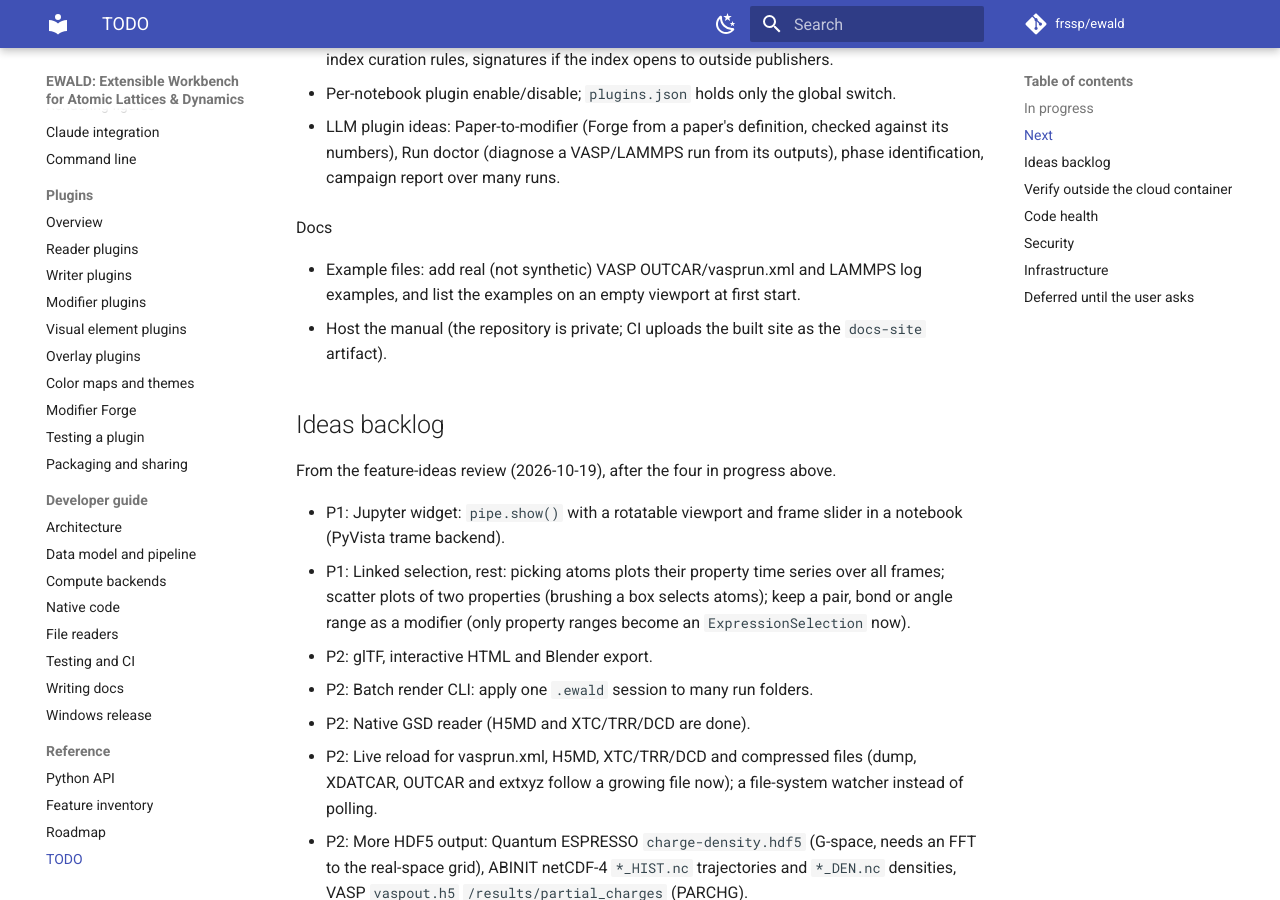
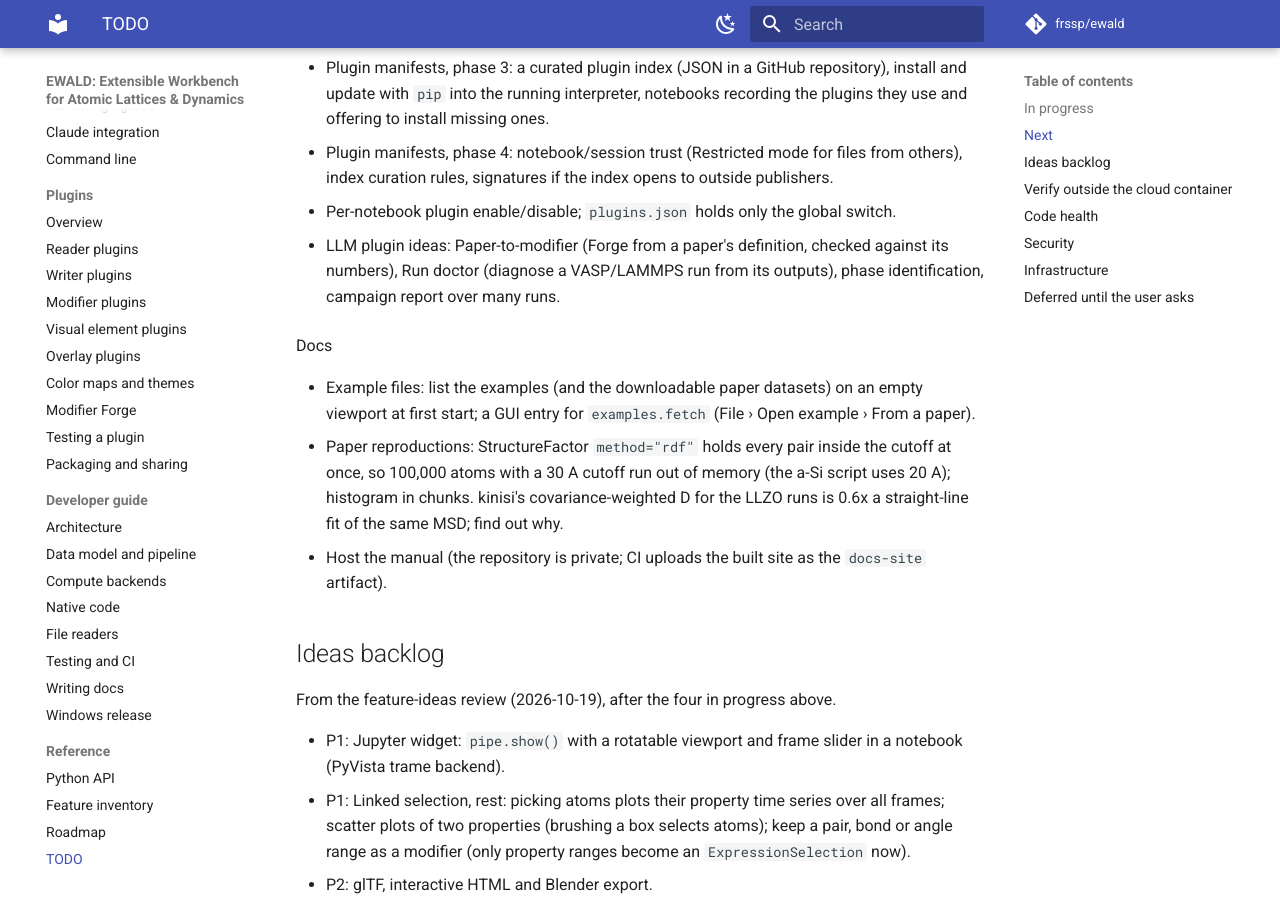
Before and after one commit to frssp/ewald, an MkDocs documentation site: the page built from docs/todo.md, in a window 1280 px wide and 900 px high, scrolled down 4856 px. Built offline with MkDocs 1.6.1 and Material for MkDocs 9.7.7, drawn with Linux system fonts in a browser that asks for light colours; comment, search, counter and statistics services are not loaded; some of the changed text lies outside the part shown.

Commit message:
Regenerate the feature inventory; todo for paper datasets
Co-Authored-By: Claude Opus 5.5 (1M context) <noreply@anthropic.com>

```diff
--- a/docs/todo.md
+++ b/docs/todo.md
@@ -7,6 +7,10 @@ it removes the items it finishes, adds what it leaves open, and moves its own li
 "In progress" when it merges.
 
 ## In progress
+
+- More paper datasets (`examples.fetch`): the argyrodite anion-disorder AIMD set (Morgan 2021, MSD
+  against disorder), TiOF2 structures (Morgan 2024: partial RDFs, Ti-X bond lengths, octahedra)
+  and PLUMED-NEST metadynamics eggs (ammonia borane, alanine dipeptide) with their FES.
 
 ## Next
 
@@ -177,8 +181,12 @@ Plugins and Claude
 
 Docs
 
-- Example files: add real (not synthetic) VASP OUTCAR/vasprun.xml and LAMMPS log examples, and
-  list the examples on an empty viewport at first start.
+- Example files: list the examples (and the downloadable paper datasets) on an empty viewport at
+  first start; a GUI entry for `examples.fetch` (File › Open example › From a paper).
+- Paper reproductions: StructureFactor `method="rdf"` holds every pair inside the cutoff at once,
+  so 100,000 atoms with a 30 A cutoff run out of memory (the a-Si script uses 20 A); histogram in
+  chunks. kinisi's covariance-weighted D for the LLZO runs is 0.6x a straight-line fit of the same
+  MSD; find out why.
 - Host the manual (the repository is private; CI uploads the built site as the `docs-site`
   artifact).
 
```
Also changed, not shown: docs/features.md (+1 -1 lines).
